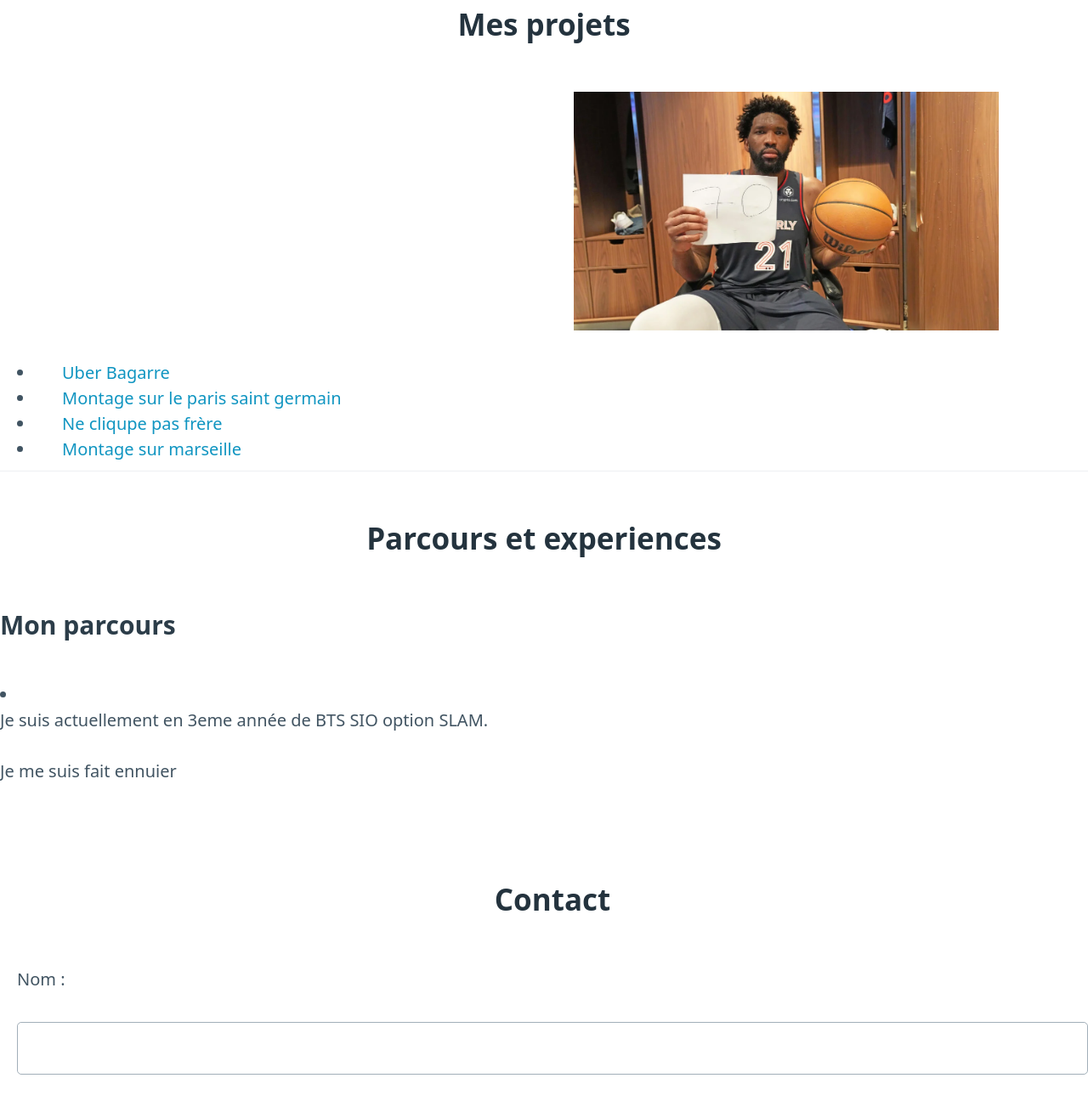
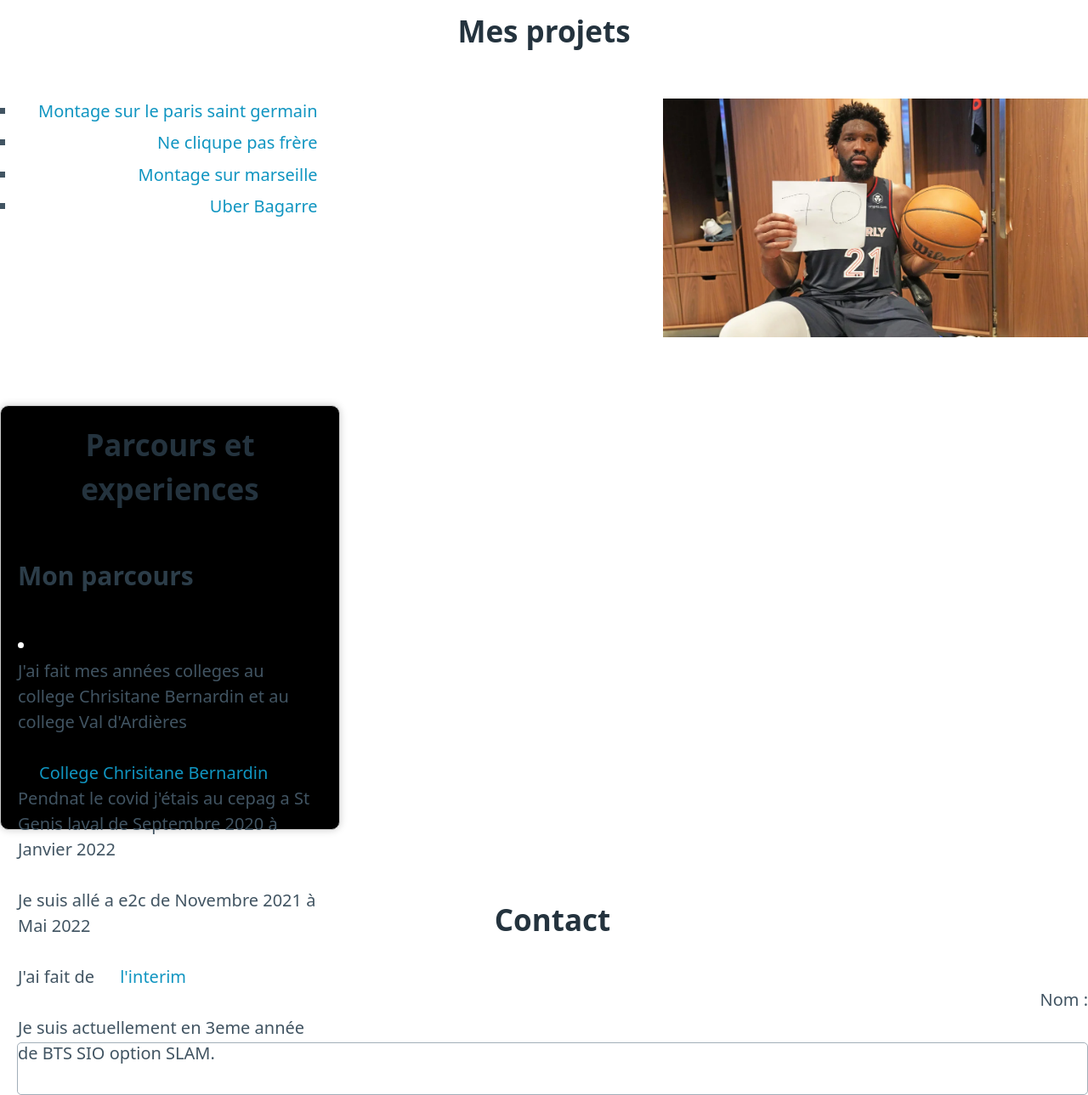
Before and after one commit to IssaSissoko/Portefolio, a plain HTML site: page index.html in a window 1280 px wide. Shown: the part 357-1646 px from the top of the page at 85% size. Drawn offline with nearby package versions, Linux system fonts and the light colour scheme.

Commit message:
portfolio

```diff
--- a/index.html
+++ b/index.html
@@ -1,4 +1,4 @@
-<!DOCTYPE html>
+DOCTYPE html>
 <html lang="en">
 
 <head>
@@ -6,33 +6,41 @@
     <meta name="viewport" content="width=device-width, initial-scale=1.0">
     <title>Document</title>
     <link rel="stylesheet" href="style.css">
-    <link rel="stylesheet" href="css/pico.min.css"/>
+    <link rel="stylesheet" href="css/pico.min.css" />
 </head>
 
 <body>
     <ul class="goat">
         <li><a href="https://www.youtube.com/watch?v=qbnyaJAbP1U">Presentation</a></li>
         <li><a href="https://www.youtube.com/watch?v=DQzJ5ODhBd4">Compétences</a></li>
-        <li><a href="https://www.youtube.com/watch?v=zXDTGDsuiVI&pp=ygUTbWVjIHF1aSByb25mbGUgZm9ydA%3D%3D">Parcours et experiences</a></li>
+        <li><a href="https://www.youtube.com/watch?v=zXDTGDsuiVI&pp=ygUTbWVjIHF1aSByb25mbGUgZm9ydA%3D%3D">Parcours et
+                experiences</a></li>
     </ul>
     <h1>Bonjour je m'appelle Issa Sissoko, je suis etudiant a la toile</h1>
     <p>Bienvenue dans mon portfolio!</p>
     <p>Vous pouvez voir mes projets et vous pouvez me decouvrir un peu plus dans la video si dessous.</p>
-    <table><h2>Mes projets</h2>
-    <tr class="konrad"><img src="joel-embiid-70-points-sixers-g.webp">
-        <th class="fraude">
-            <li><a href="https://ubereats.com">Uber Bagarre</a></li>
+    <section><h2>Mes projets</h2>
+        <div class="flexb">
+        <ul>
             <li><a href="https://x.com/EncoreIssa/status/1504763283206778900">Montage sur le paris saint germain</a></li>
             <li><a href="https://twitter.com/theMadridZone/status/1777445438188130458">Ne cliqupe pas frère</a></li>
             <li><a href="https://twitter.com/EncoreIssa/status/1562722699981426689">Montage sur marseille</a></li>
-        </th>
-    </tr></table>
-    <h2>Parcours et experiences</h2>
+            <li><a href="https://ubereats.com">Uber Bagarre</a></li>
+        </ul>
+    <img src="joel-embiid-70-points-sixers-g.webp">
+</div>
+
+</section>
+   <div class="air"><h2>Parcours et experiences</h2>
     <h3>Mon parcours</h3>
     <li>
+        <p>J'ai fait mes années colleges au college Chrisitane Bernardin et au college Val d'Ardières</p>
+        <a href="https://christianebernardin.blogs.laclasse.com/">College Chrisitane Bernardin</a>
+        <p>Pendnat le covid j'étais au cepag a St Genis laval de Septembre 2020 à Janvier 2022</p>
+        <p>Je suis allé a e2c de Novembre 2021 à Mai 2022</p>
+        <p>J'ai fait de <a href="https://t.co/fB2OCOOqKt">l'interim</a></p>
         <p>Je suis actuellement en 3eme année de BTS SIO option SLAM.</p>
-        <p>Je me suis fait ennuier</p>
-    </li>
+    </li></div>
     <footer>
         <ul class="debut">
             <h2 id="top">Contact</h2>
--- a/style.css
+++ b/style.css
@@ -1,7 +1,12 @@
 .goat li{
     display: inline-block;
-    text-align: right;
+}
+ul{
     text-align: end;
+}
+.flexb{
+    display:flex ;
+    justify-content: space-between;
 }
 a{
     color: black;
@@ -12,8 +17,6 @@ img{
     background-size: 250px;
     width: 500px;
     height: 300px;
-    margin-left: 675px;
-    margin-bottom: 25px;
 }
 h2{
     text-align: center;
@@ -25,3 +28,23 @@ h2{
 .fraude th{
     margin-bottom: 1000px;
 }
+.air {
+    background-color: black;
+    color: white;
+    width: 400px;
+    height: 500px;
+    border: 1px solid #ccc;
+    border-radius: 10px;
+    padding: 20px;
+    box-shadow: 0px 0px 10px rgba(0, 0, 0, 0.2);
+  }
+
+  .titre {
+    font-size: 24px;
+    font-weight: bold;
+    margin-bottom: 10px;
+  }
+  .description {
+    font-size: 16px;
+    line-height: 1.5;
+  }
```
